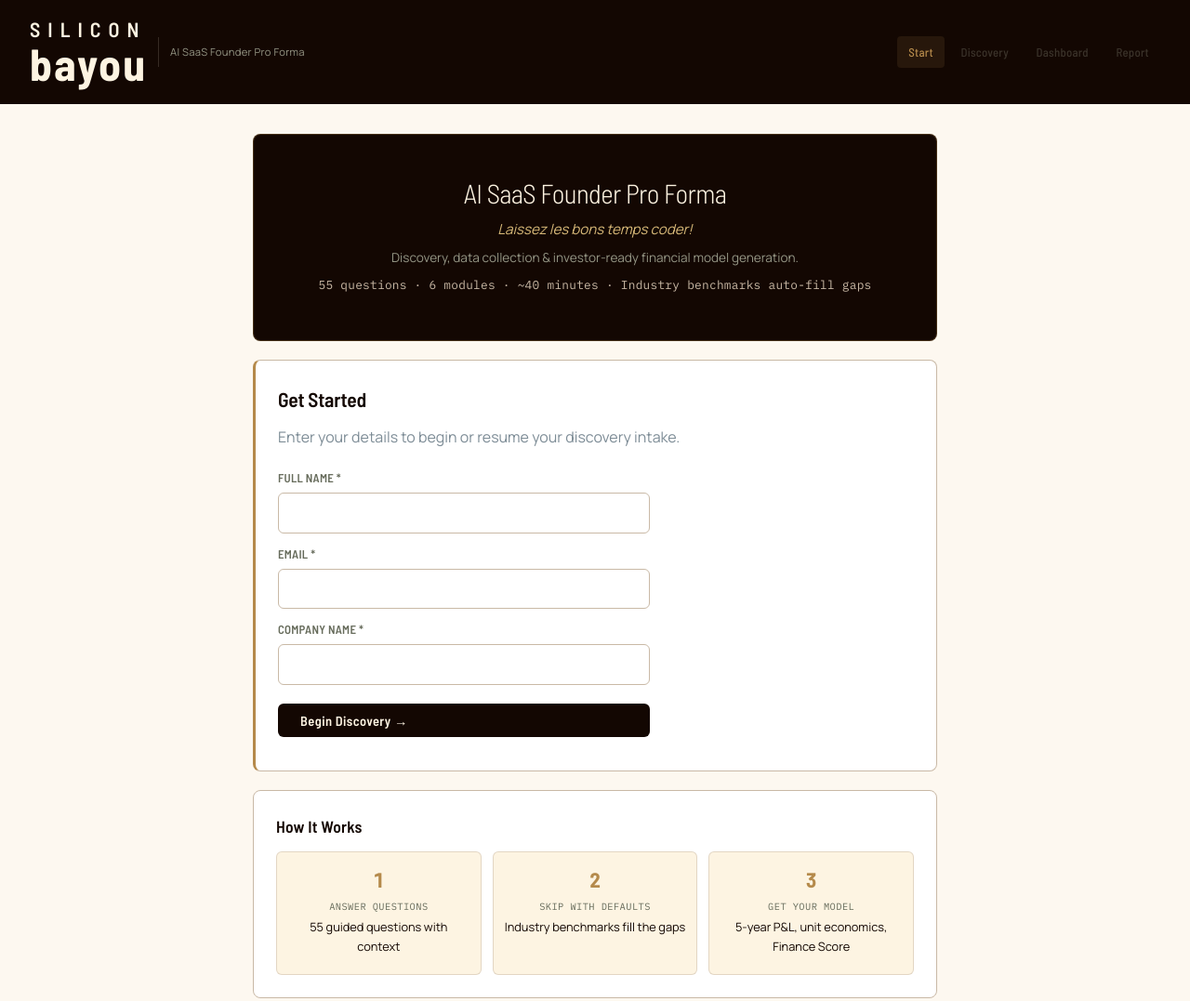
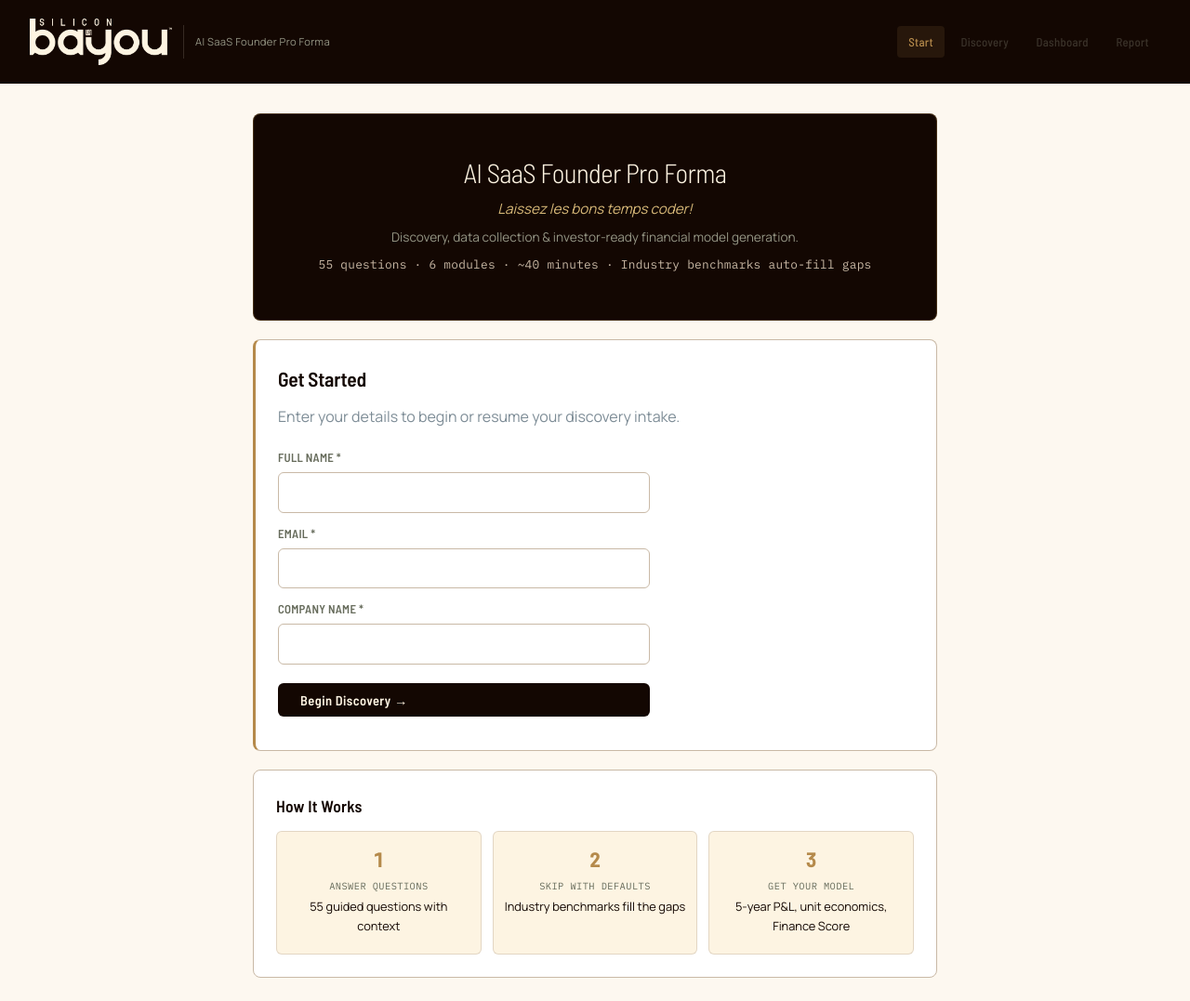
Before and after one commit to beckySB/SB-Pro-Forma, a website: page public/index.html in a window 1280 px wide. Shown: the top 1077 px of the page at 93% size. Drawn offline with Linux system fonts and the light colour scheme.

Commit message:
Use actual Silicon Bayou logo from brand guide
Replaced HTML text with the real logo PNG (cream on transparent)
extracted from the brand guide PowerPoint — includes the custom
'bayou' wordmark with 'LA' circuit motif in the y-stem and ™ mark.
Height: 50px, width auto-scales.

```diff
--- a/public/index.html
+++ b/public/index.html
@@ -142,11 +142,8 @@
 <body>
   <div class="header">
     <div class="header-brand">
-      <div class="header-logo-text">
-        <div style="font-family:'Barlow Semi Condensed',sans-serif;font-size:22px;font-weight:600;letter-spacing:8px;color:var(--warm-cream);line-height:1;">SILICON</div>
-        <div style="font-family:'Barlow Semi Condensed',sans-serif;font-size:48px;font-weight:700;letter-spacing:2px;color:var(--warm-cream);line-height:1;margin-top:2px;">bayou</div>
-      </div>
-      <div style="width:1px;height:32px;background:rgba(253,244,226,0.15);"></div>
+      <img src="/silicon-bayou-logo.png" alt="Silicon Bayou" style="height:50px;width:auto;flex-shrink:0;">
+      <div style="width:1px;height:36px;background:rgba(253,244,226,0.15);"></div>
       <span class="header-sub">AI SaaS Founder Pro Forma</span>
     </div>
     <div class="header-nav" id="nav"></div>
```
Also changed, not shown: public/silicon-bayou-logo.png (added).
